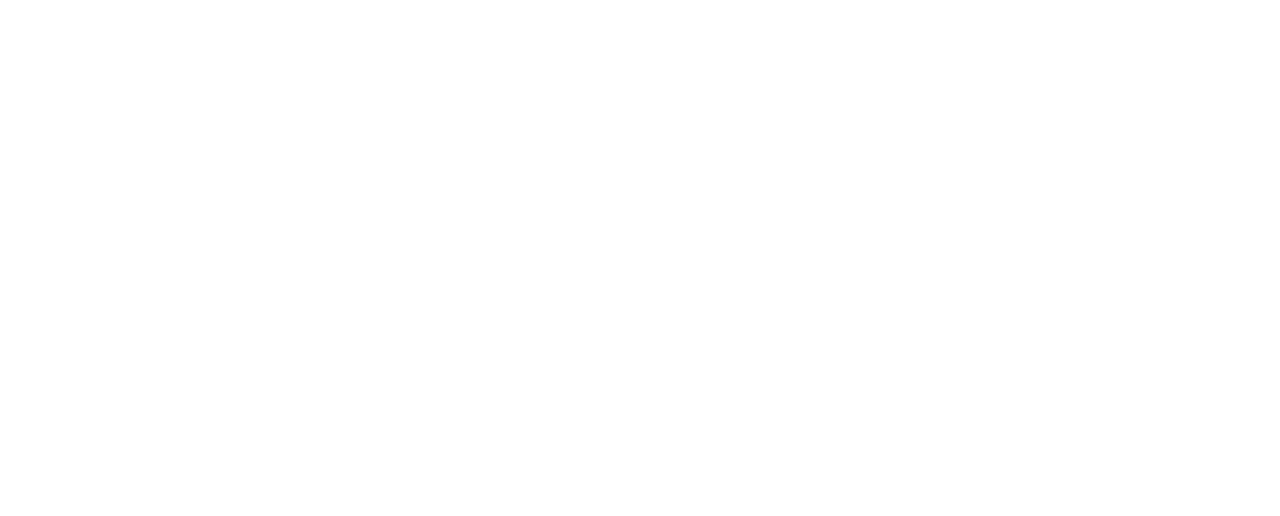
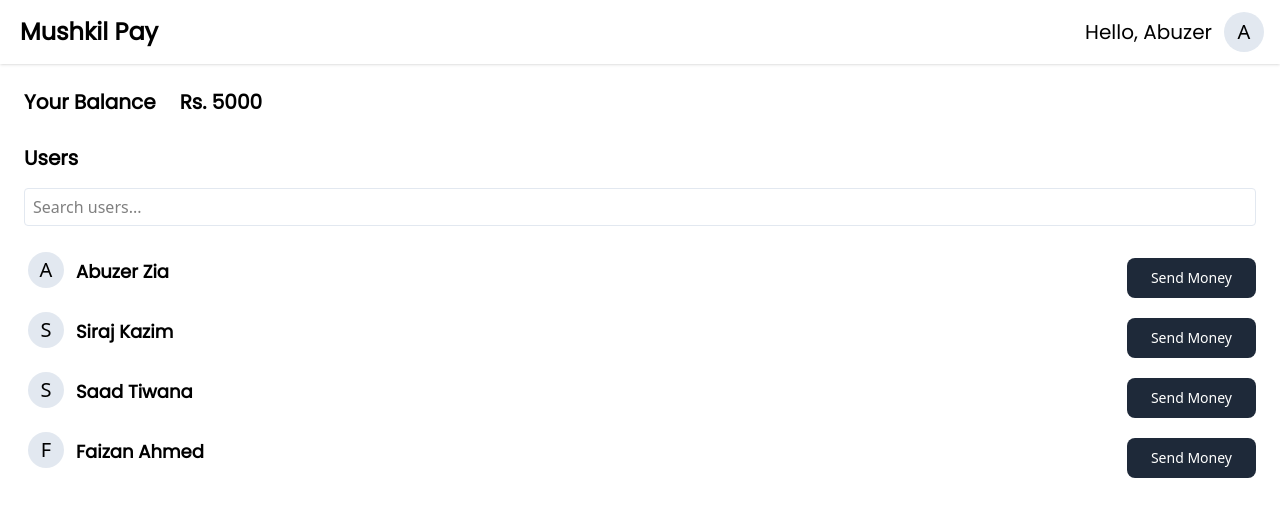
Before and after one commit to abuzerexe/MushkilPay, a React (Vite) app in the folder frontend/: page /dashboard in a window 1280 px wide. Before the commit this address had no page. Shown: the top 516 px of the page. Built offline with nearby package versions, Linux system fonts and the light colour scheme.

Commit message:
Dashboard

```diff
--- a/frontend/src/App.jsx
+++ b/frontend/src/App.jsx
@@ -3,7 +3,7 @@
 import Signin from "./pages/Signin"
 import Dashboard from "./pages/Dashboard"
 import SendMoney from "./pages/SendMoney"
-import Appbar from "./components/Appbar"
+
 
 
 function App() {
@@ -13,8 +13,8 @@
      <Routes>
        <Route path="/signup" element={<Signup/>}/>
       <Route path="/signin" element={<Signin/>}/>
-      {/*<Route path="/dashboard" element={<Dashboard/>}/>
-      <Route path="/send" element={<SendMoney/>}/> */}
+      <Route path="/dashboard" element={<Dashboard/>}/>
+      <Route path="/send" element={<SendMoney/>}/>
     </Routes>
   </BrowserRouter>
 
--- a/frontend/src/components/Appbar.jsx
+++ b/frontend/src/components/Appbar.jsx
@@ -1,13 +1,13 @@
 export default function Appbar({fname,fletter}){
-    return <div className="shadow-sm h-14 flex justify-between">
-    <div className="flex flex-col justify-center h-full ml-4 text-xl font-bold">
+    return <div className="shadow-sm h-16 flex justify-between">
+    <div className=" font-['Poppins'] flex flex-col justify-center h-full ml-5 text-2xl font-bold">
         Mushkil Pay
     </div>
     <div className="flex">
-        <div className="flex flex-col justify-center h-full mr-3 font-medium">
+        <div className=" font-['Poppins'] flex flex-col justify-center h-full mr-3 text-xl font-medium">
             Hello, {fname}
         </div>
-        <div className="rounded-full h-10 w-10 bg-slate-200 flex justify-center mt-2 mr-3">
+        <div className="rounded-full h-10 w-10 bg-slate-200 flex justify-center mt-3 mr-4">
             <div className="flex flex-col justify-center h-full text-xl">
                 {fletter}
             </div>
--- /dev/null
+++ b/frontend/src/components/Balance.jsx
@@ -0,0 +1,11 @@
+export default function Balance({value}){
+
+    return <div className="flex">
+        <div className=" font-['Poppins'] font-bold text-xl">
+            Your Balance
+        </div>
+        <div className=" font-['Poppins'] font-semibold text-xl ml-6">
+            Rs. {value}
+        </div>
+    </div>
+}
--- /dev/null
+++ b/frontend/src/components/Users.jsx
@@ -0,0 +1,58 @@
+import { useState } from "react"
+import  Button  from "./Button"
+
+ function Users () {
+    // Replace with backend call
+    const [users, setUsers] = useState([{
+        firstName: "Abuzer",
+        lastName: "Zia",
+        _id: 1
+    },{
+        firstName: "Siraj",
+        lastName: "Kazim",
+        _id: 2
+    },{
+        firstName: "Saad",
+        lastName: "Tiwana",
+        _id: 1
+    },{
+        firstName: "Faizan",
+        lastName: "Ahmed",
+        _id: 1
+    }]);
+
+    return <>
+        <div className=" font-['Poppins'] font-semibold mt-7 text-xl">
+            Users
+        </div>
+        <div className="my-4">
+            <input type="text" placeholder="Search users..." className="w-full px-2 py-1.5 border rounded border-slate-200"></input>
+        </div>
+        <div>
+            {users.map(user => <User user={user} />)}
+        </div>
+    </>
+}
+
+function User({user}) {
+    return <div className="flex justify-between ">
+        <div className="flex">
+            <div className=" rounded-full h-9 w-9 bg-slate-200 flex justify-center ml-1 mt-2.5 mr-3">
+                <div className="flex flex-col justify-center h-full text-xl">
+                    {user.firstName[0]}
+                </div>
+            </div>
+            <div className=" font-['Poppins'] text-lg font-bold flex flex-col justify-center h-ful">
+                <div>
+                    {user.firstName} {user.lastName}
+                </div>
+            </div>
+        </div>
+
+        <div className="flex flex-col justify-center h-ful">
+            <Button label={"Send Money"} />
+        </div>
+    </div>
+}
+
+export default Users;
--- a/frontend/src/index.css
+++ b/frontend/src/index.css
@@ -1 +1,2 @@
+@import url('https://fonts.googleapis.com/css2?family=Poppins&display=swap');
 @import "tailwindcss";
--- a/frontend/src/pages/Dashboard.jsx
+++ b/frontend/src/pages/Dashboard.jsx
@@ -1,4 +1,18 @@
+
+import Balance from "../components/Balance"
+import Appbar from "../components/Appbar"
+import Users from "../components/Users"
+
 
 export default function Dashboard(){
 
+    return(
+        <div>
+            <Appbar fname={"Abuzer"} fletter={"A"}/>
+            <div className="m-6">
+            <Balance value={5000} />
+            <Users/>
+            </div>
+        </div>
+    )
 }
```
